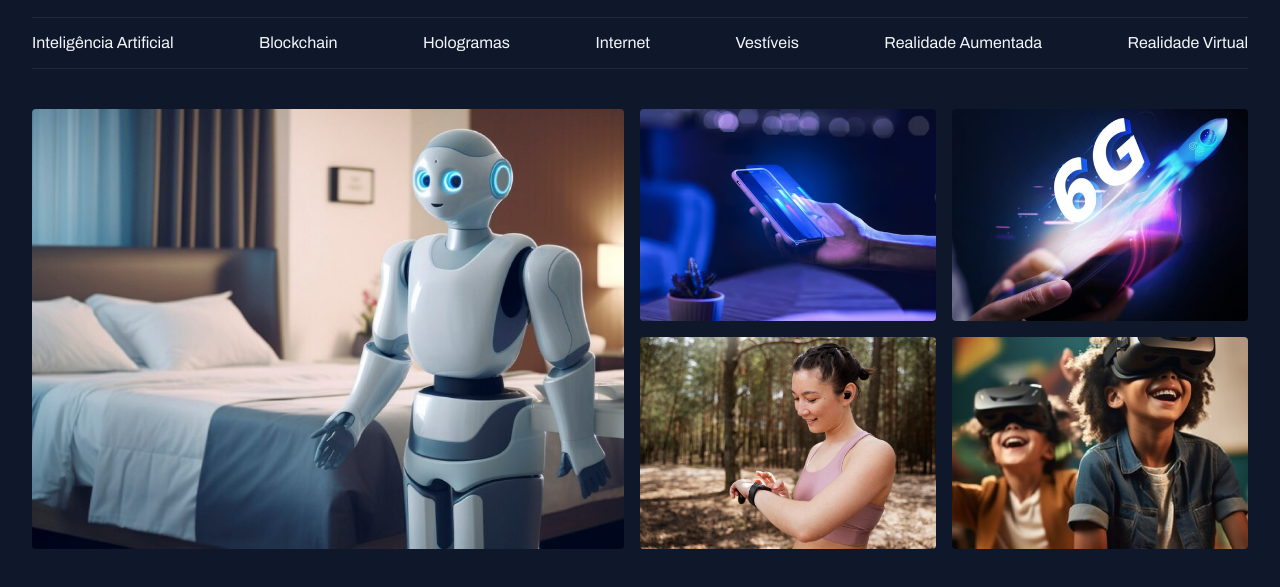
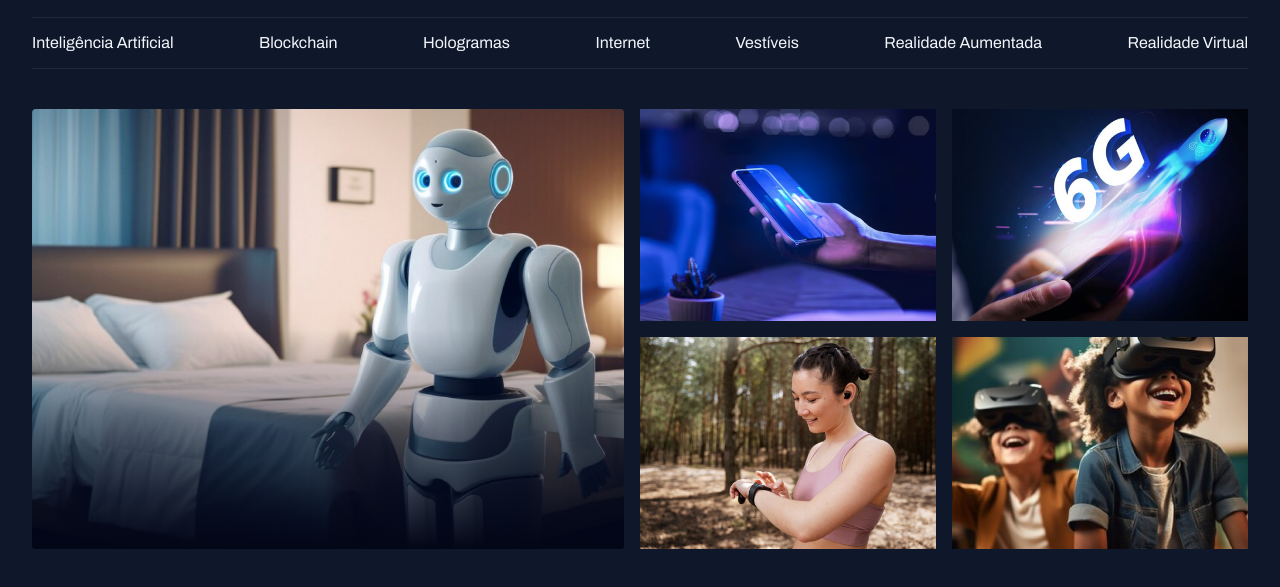
Before and after one commit to victorozoterio/tech-news, a plain HTML site: page index.html in a window 1280 px wide. Shown: the part 55-642 px from the top of the page. Drawn offline with Linux system fonts and the light colour scheme.

Commit message:
feat: adicionando fundo com degradê

```diff
--- a/index.html
+++ b/index.html
@@ -42,7 +42,7 @@
 
     <main class="grid container">
         <section id="featured" class="grid grid-flow-col gap-16">
-            <div>
+            <div class="card">
                 <img src="assets/images/Image 01.png" alt="">
             </div>
 
--- a/styles/sections.css
+++ b/styles/sections.css
@@ -2,6 +2,23 @@
     img {
         height: 100%;
         object-fit: cover;
-        border-radius: 4px;
+    }
+
+    /* aplica um degradê/sombra na imagem principal */
+    .card {
+        border-radius: 4px; /* não funciona sem o overflow devido ao transbordamento da caixa*/
+        overflow: hidden; /* esconde tudo oq passar da caixa */
+        position: relative;
+        &::before { /* mesma coisa que .card::before */
+            content: ""; /* aplica uma imagem/conteúdo por cima da imagem principal */
+            position: absolute;
+            inset: 0;
+            top: 50%;
+            background: linear-gradient(
+                180deg,
+                transparent 0%,
+                #020617 100%
+            );
+        }
     }
 }
```
